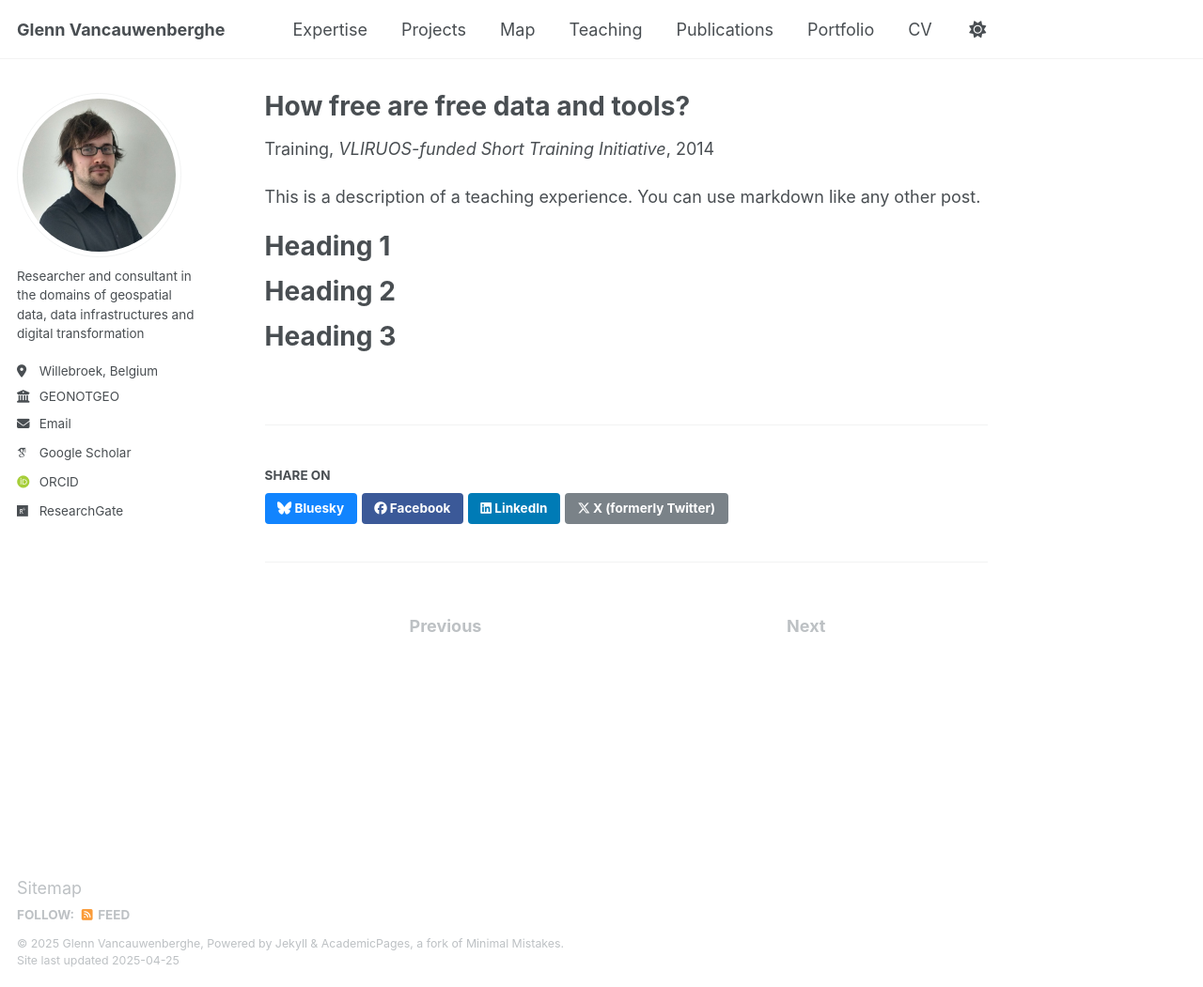
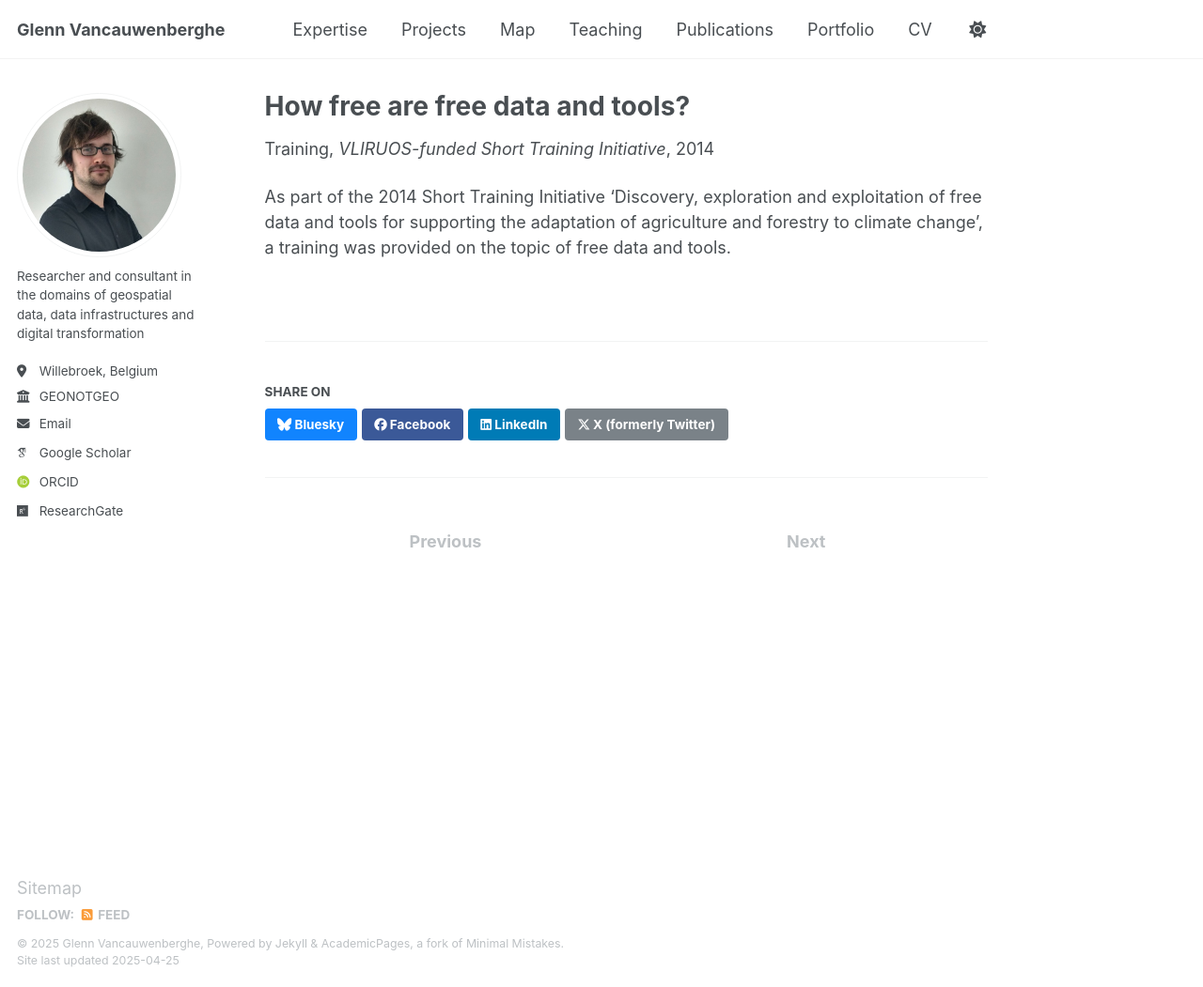
Before and after one commit to GVancauwenberghe/gvancauwenberghe.github.io, a Jekyll site: the page built from _teaching/teaching-9.md, in a window 1280 px wide and 1051 px high. Shown: the whole window at 94% size. Built offline with Jekyll 4.4.1, drawn with Linux system fonts in a browser that asks for light colours; some web fonts are replaced.

Commit message:
Update teaching-9.md

```diff
--- a/_teaching/teaching-9.md
+++ b/_teaching/teaching-9.md
@@ -8,13 +8,4 @@ date: 2014-03-31
 location: "Leuven, Belgium"
 ---
 
-This is a description of a teaching experience. You can use markdown like any other post.
-
-Heading 1
-======
-
-Heading 2
-======
-
-Heading 3
-======
+As part of the 2014 Short Training Initiative 'Discovery, exploration and exploitation of free data and tools for supporting the adaptation of agriculture and forestry to climate change', a training was provided on the topic of free data and tools.
```
